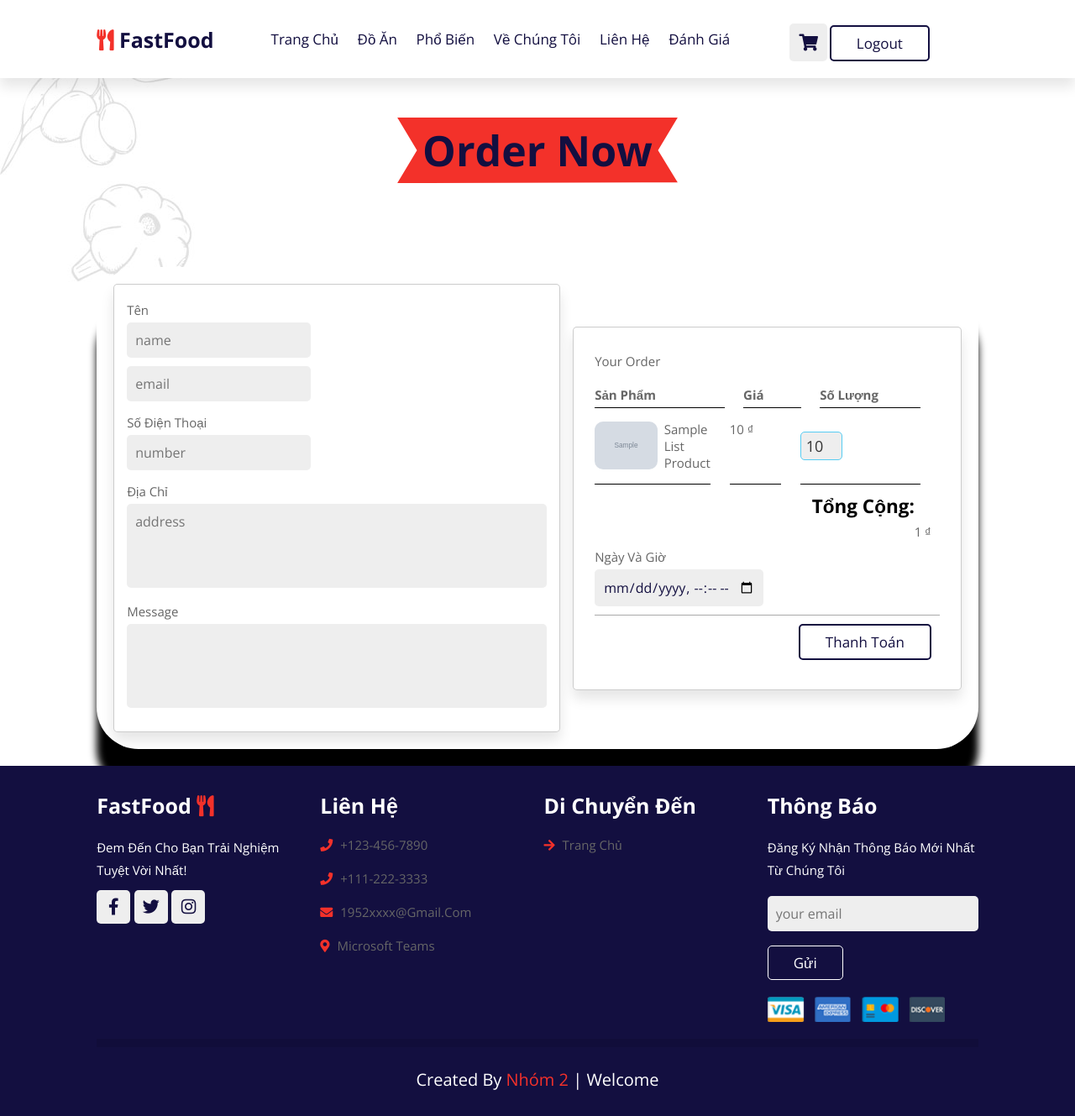
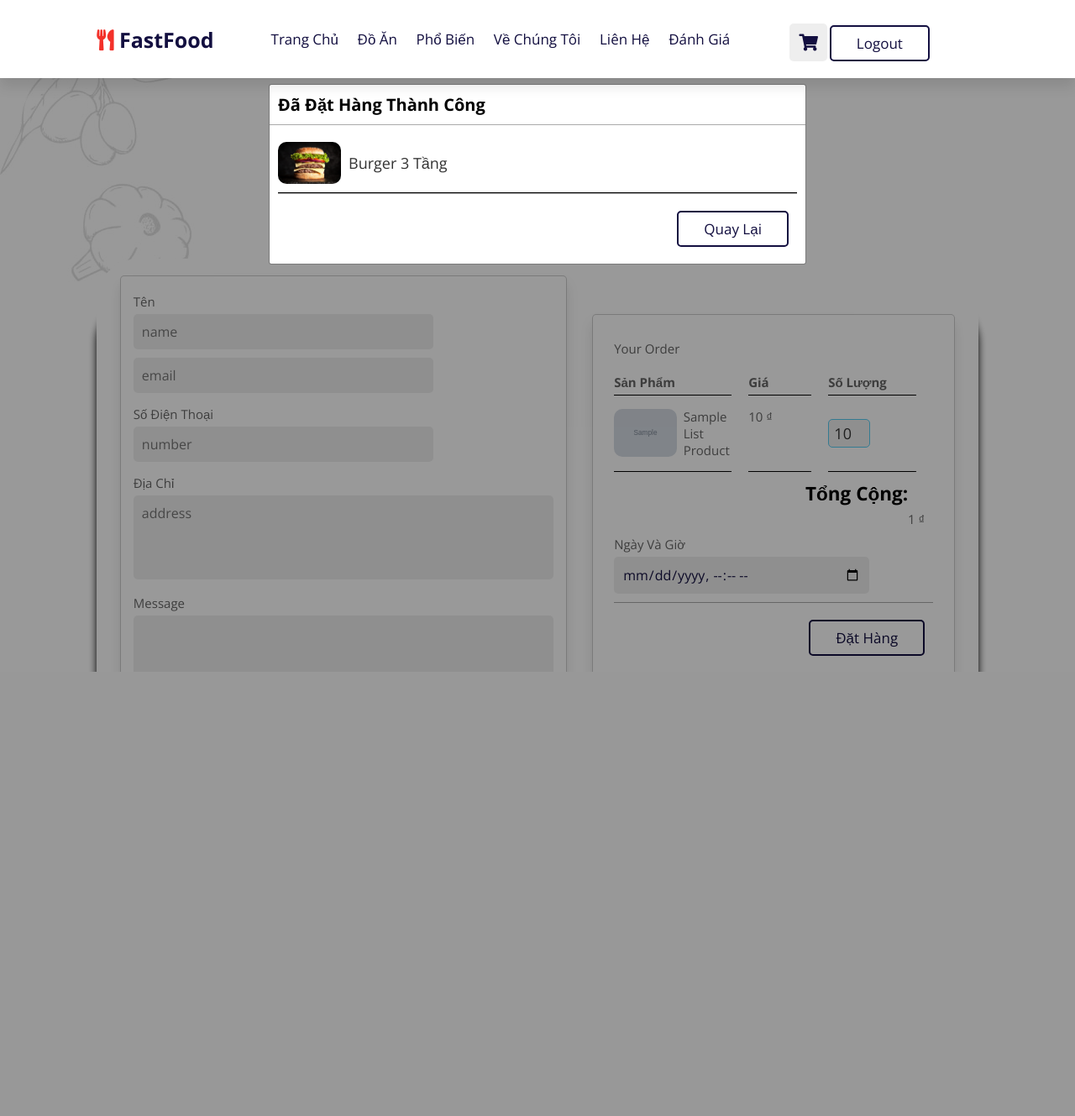
Before and after one commit to SON-uit/FoodShop, a Node project: template views/layout/checkout.ejs in a window 1280 px wide. Shown: the whole page at 84% size. After the commit the page ends 800 px from the top, so only its background shows below. Run offline with Node 20 templates, Linux system fonts and the light colour scheme; the template is opened without the code that fills it: most values are stand-ins (such as "Sample title", 1, 10 or a date in 2020); grey boxes marked "Sample" are stand-in pictures; some libraries are stand-ins or nearby versions.

Commit message:
diemcommit

```diff
--- a/public/css/order.css
+++ b/public/css/order.css
@@ -1,21 +1,20 @@
-.heading{
-    margin-top: 10rem;
+.order .heading{
+    margin-top: 90px;
 }
 .order .heading span {
     text-align: center;
     font-size: 5rem;
     color:var(--black);
-
 }
 .order .row {
     padding: 2rem;
     box-shadow: 0 5rem 1rem rgba(0, 0, 0, 1);
     background: #fff;
-    display: grid;
+    display: flex;
     flex-wrap: wrap;
     gap: 1.5rem;
     border-radius: 5rem;
-    grid-template-columns: 1fr 1fr;
+    width: 100%;
 }
 .order .row form {
     max-width: 90rem;
@@ -25,6 +24,7 @@
     background: #fff;
     margin: 0 auto;
     padding: 1.5rem;
+
 }
 .order .row form .inputBox{
     display: grid;
@@ -33,7 +33,7 @@
 
 }
 .order .row form .inputBox .input {
-    width: 49%;
+    width: 80%;
 }
 
 .order form .inputBox span{
@@ -59,13 +59,46 @@
     height: 10rem;
     width: 50rem;
 }
-.order .row form .btn {
-    margin-top: 0;
-    background: none;
-}
-.order .row .form .btn:hover{
-    background: var(--red);
-}
+
 .order .row .form .inputBox input{
     width: 100%;
 }
+
+.cart-item {
+    width: 140px;
+}
+
+.cart-price {
+    width: 75px;
+    font-size: 1.2em;
+    color: #333;
+}
+
+.cart-quantity {
+    width: 105px;
+}
+
+.cart-total-title {
+    font-weight: bold;
+    font-size: 1.5em;
+    color: black;
+}
+
+.cart-column {
+    display: flex;
+    align-items: center;
+    border-bottom: 1px solid black;
+    margin-right: 20px;
+    padding-bottom: 10px;
+    margin-top: 10px;
+}
+
+.modal .cart-item {
+    width: 100%;
+}
+.modal.modalOrdered {
+    display: block;
+}
+.open {
+    display: block;
+}
--- a/views/layout/checkout.ejs
+++ b/views/layout/checkout.ejs
@@ -5,7 +5,7 @@
         <h1 class="heading"><span>Order Now</span></h1>
     </div>
     <div class="row">
-        <form action="">
+        <form action="" class="form1">
             <div class="inputBox">
                 <div class="input">
                     <span>Tên</span>
@@ -28,7 +28,7 @@
                 </div>
             </div>
         </form>
-        <form action="">
+        <form action="" class="form2">
             <div id="myModal" class="inputBox">
                 <div class="modal-body">
                     <span>Your order</span>
@@ -48,7 +48,6 @@
                                     <span class="cart-price cart-column"><%= new Intl.NumberFormat('vi-VN', { style: 'currency', currency: 'VND' }).format(product.price)  %></span>
                                     <div class="cart-quantity cart-column">
                                         <input class="cart-quantity-input" type="number" value="<%= product.qty %>" readonly>
-                                        <button class="btn btn-danger" type="button">Xóa</button>
                                     </div>
                                 </div>
                             <% } %>
@@ -65,9 +64,39 @@
                     </div>
                 </div>
                 <div class="modal-footer">
-                    <button type="button" class="btn order">Thanh Toán</button>
+                    <button type="button" class="btn order">Đặt hàng</button>
                 </div>
             </div>
         </form>
     </div>
+    <div class="modal modalOrdered">
+        <div class="modal-content">
+            <div class="modal-header">
+                <h5 class="modal-title">Đã đặt hàng thành công</h5>
+            </div>
+            <div class="modal-body">
+                <div class="cart-items">
+                    <div class="cart-row">
+                    <div class="cart-item cart-column">
+                        <img class="cart-item-image" src="img/p-1.jpg" alt="burger" width="100" height="100">
+                        <span class="cart-item-title">Burger 3 tầng</span>
+                    </div>
+                </div>
+            </div>
+            <div class="modal-footer">
+                <button type="button" class="btn btn-back" >Quay lại</button>
+            </div>
+        </div>
+
+    </div>
+
 </section>
+<script>
+    const modal = document.querySelector(".modalOrdered")
+    const btn = document.querySelector(".btn-ordered")
+
+    btn.addEventListener('click', showOrdered)
+    function showOrdered() {
+    modal.classList.add('open')
+}
+</script>
```
